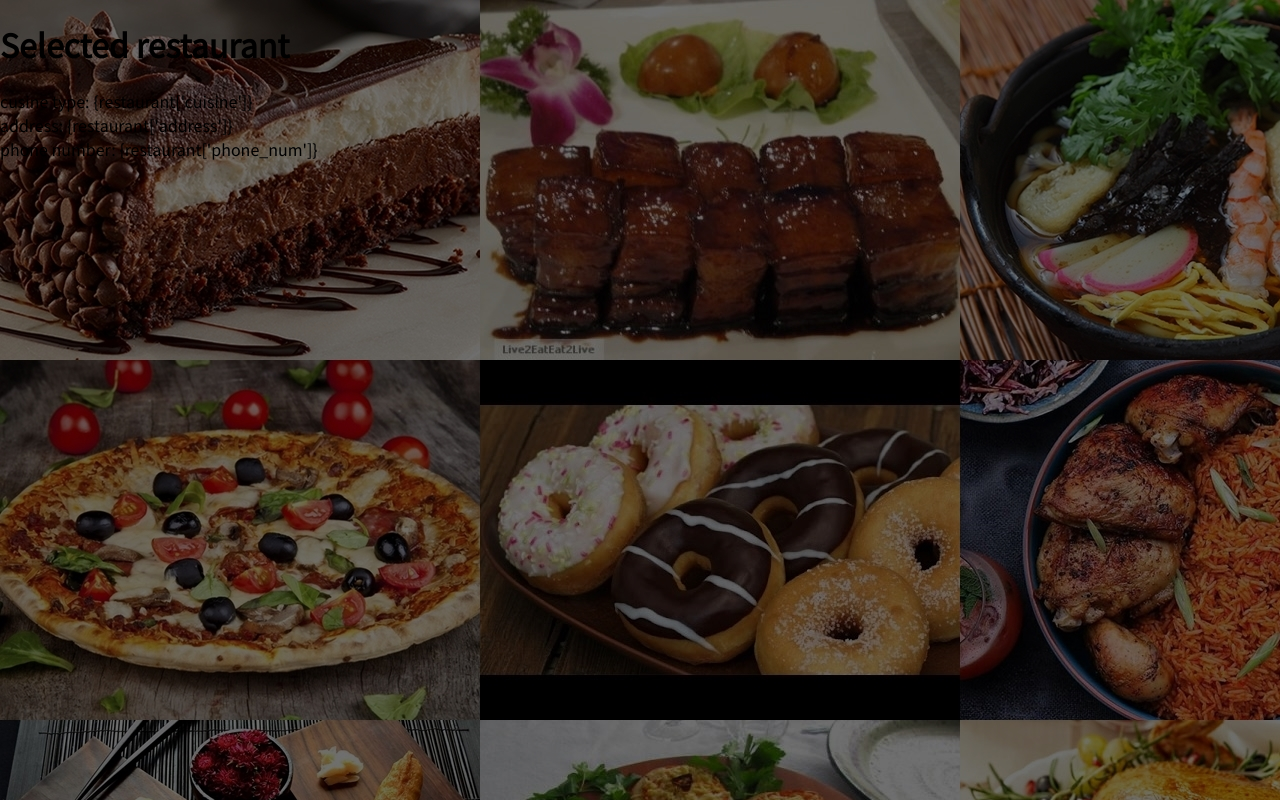
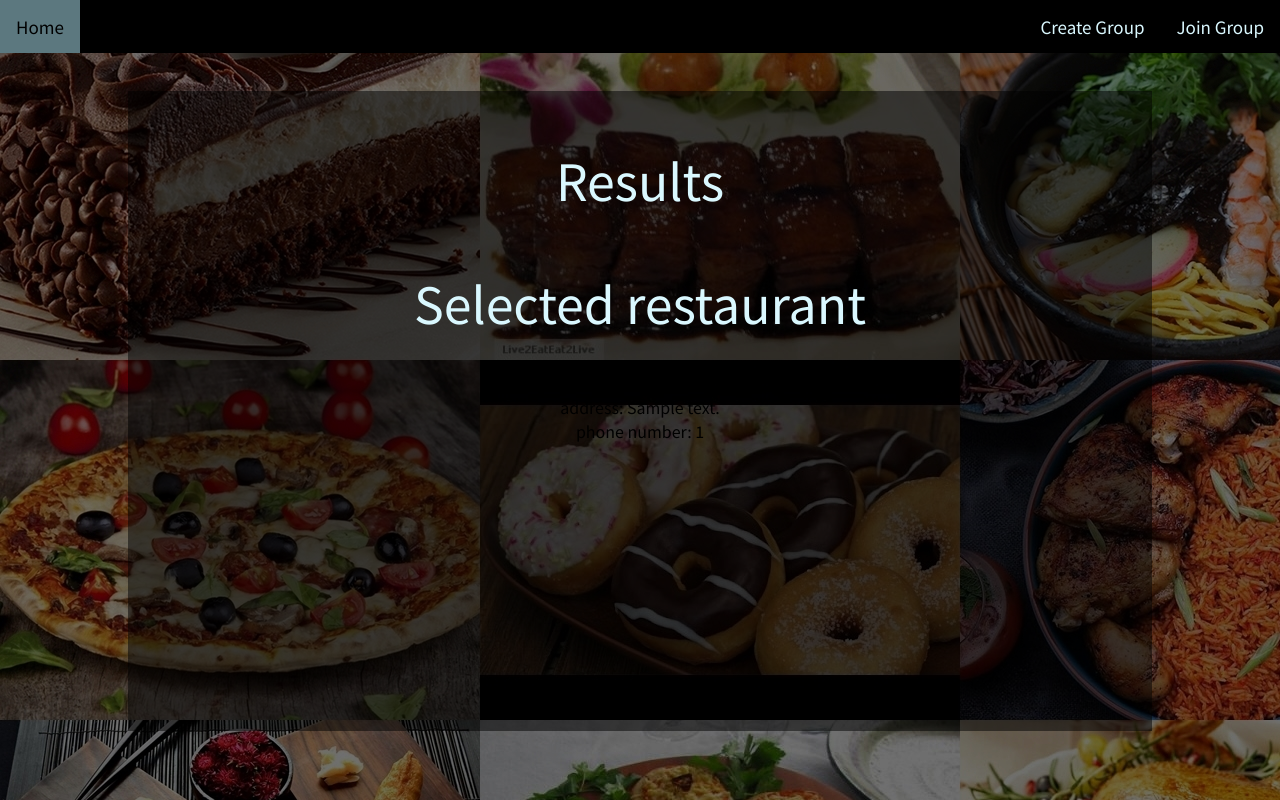
Before and after one commit to clarindaho/eaterank, a Flask app: template templates/results.html in a window 1280 px wide. Run offline with Flask 2, Linux system fonts and the light colour scheme; the template is opened without the code that fills it: most values are stand-ins (such as "Sample title", 1, 10 or a date in 2020).

Commit message:
Minor bug fixes

```diff
--- a/templates/index.html
+++ b/templates/index.html
@@ -1,4 +1,5 @@
 <!DOCTYPE html>
+
 <html lang="en">
 
 {% extends "base.html" %}
--- a/templates/results.html
+++ b/templates/results.html
@@ -1,23 +1,29 @@
 <!DOCTYPE html>
+
 <html lang="en">
-<head>
-	<title>Eaterank</title>
-	<link href="{{url_for('static', filename='style.css')}}" rel="stylesheet" type="text/css">
-	<link href="https://fonts.googleapis.com/css?family=Noto+Sans+KR" rel="stylesheet">
-	<link rel="shortcut icon" href="">
-</head>
-<body style="background: url({{url_for('static', filename='img/Background.jpg')}});">
-		<div class="main">
-			<h1 class="title"></h1>
-			<div class="content">
-				<!--Need to add image-->
-				<h1 class="title">Selected restaurant</h1>
-				<div>
-				cusine type: {restaurant['cuisine']}<br>
-				address: {restaurant['address']}<br>
-				phone number: {restaurant['phone_num']}<br>
-				</div>
+
+{% extends "base.html" %}
+
+{% block author %}Seohyun{% endblock %}
+{% block title %}: Results{% endblock %}
+{% block og_title %}: Results{% endblock %}
+{% block description %}Displays the results of the group after voting process has been completed.{% endblock %}
+{% block og_description %}Displays the results of the group after voting process has been completed.{% endblock %}
+
+{% block body %}
+	<div class="home">
+		<h1 class="home_title">Results</h1>
+		<div class="home_content">
+
+			<!-- Need to add image -->
+			<h1 class="home_title">Selected restaurant</h1>
+			<div>
+				cusine type: {{ restaurant['cuisine'] }}<br>
+				address: {{ restaurant['address'] }}<br>
+				phone number: {{ restaurant['phone_num'] }}<br>
 			</div>
 		</div>
-</body>
+	</div>
+{% endblock %}
+
 </html>
```
